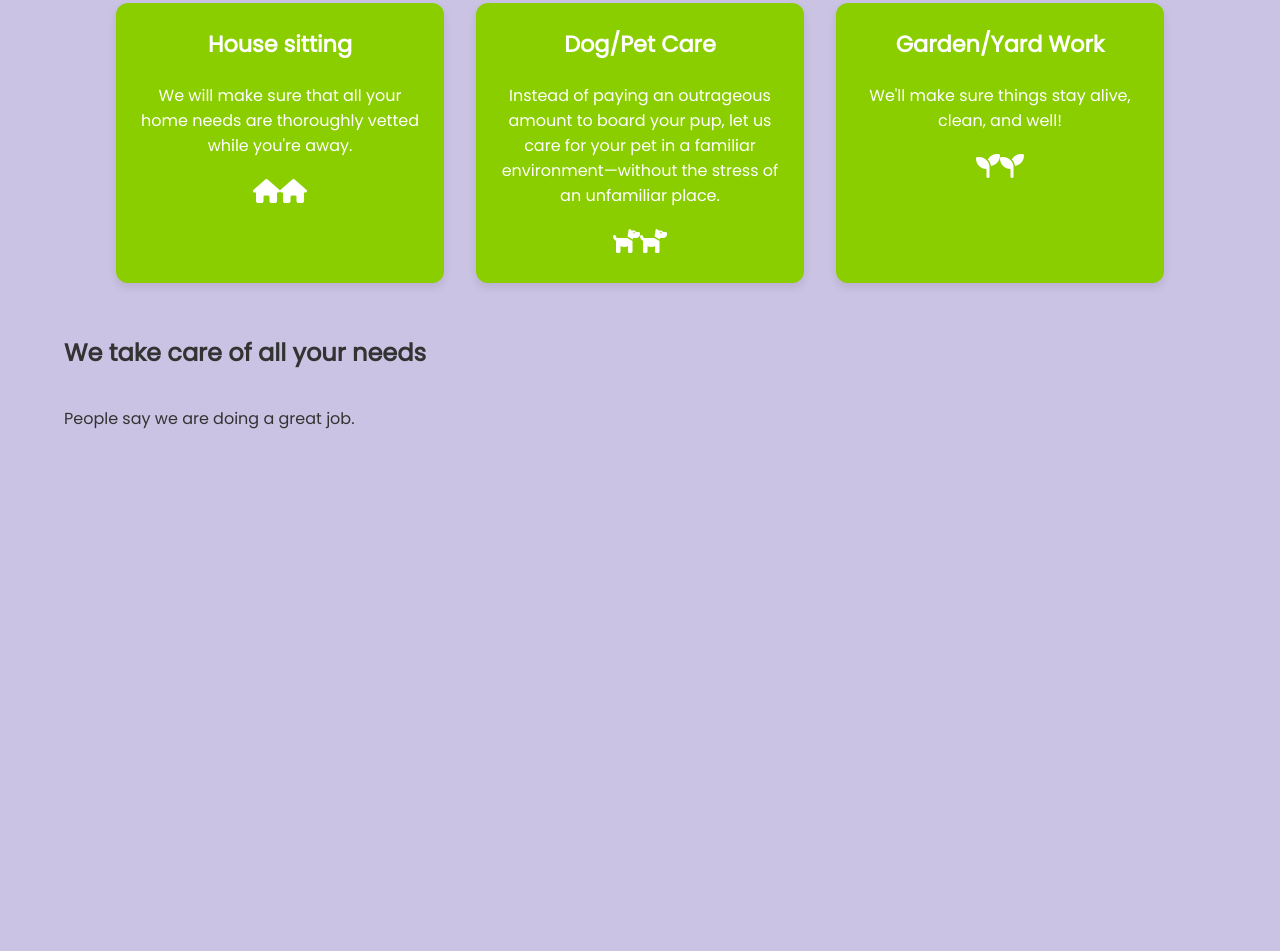
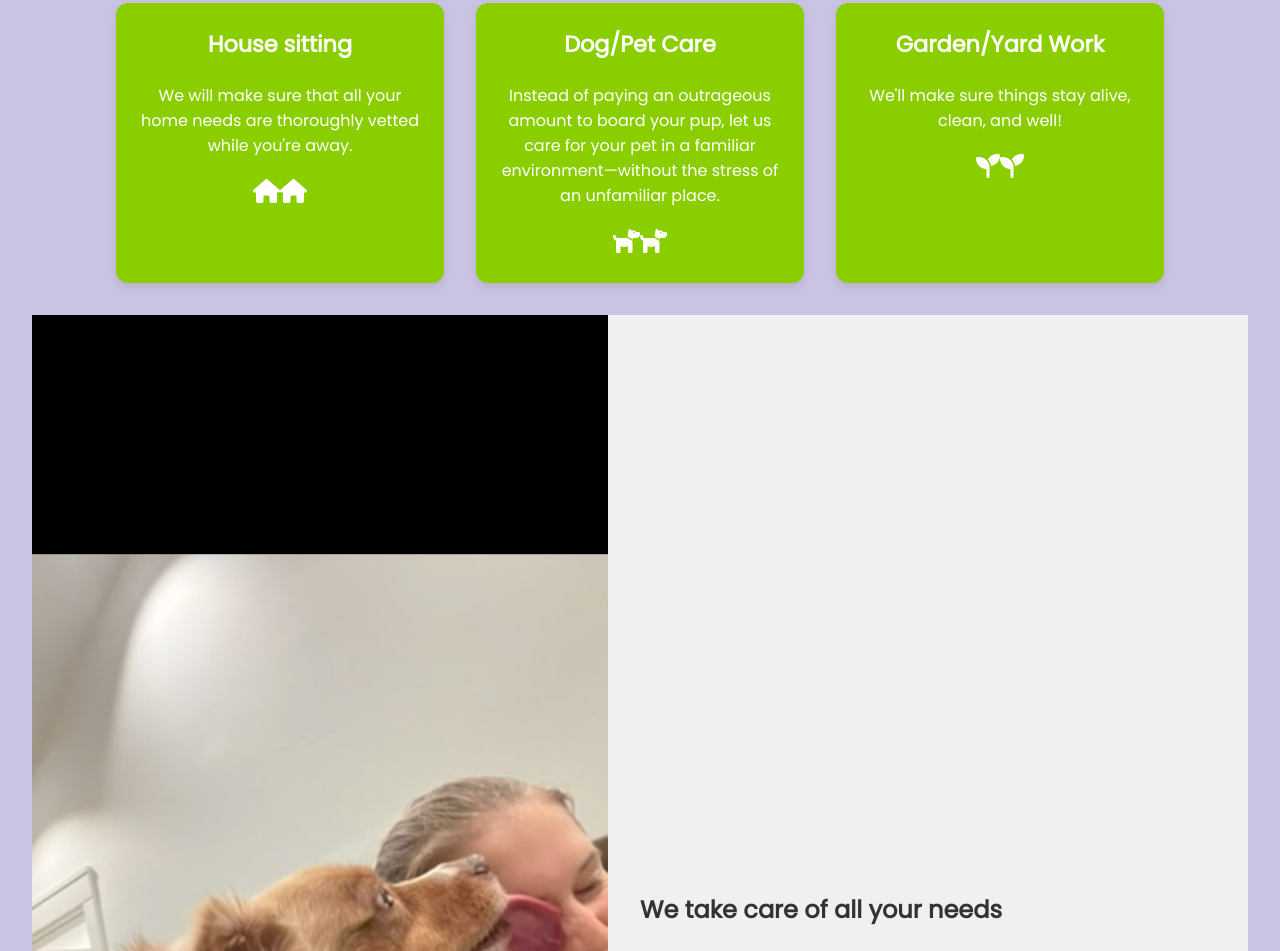
Before and after one commit to alexisbernt/HomeWin, a plain HTML site: page index.html in a window 1280 px wide. Shown: the part 369-1320 px from the top of the page. Before the commit the page ends 880 px from the top, so only its background shows below. Drawn offline with Linux system fonts and the light colour scheme.

Commit message:
Update index.html

```diff
--- a/index.html
+++ b/index.html
@@ -36,10 +36,15 @@
         <span class="icon"><i class="fa-solid fa-seedling"></i></span>
       </div>
     </section>
-    <div style="flex: 1; padding: 2rem; display: flex; flex-direction: column; justify-content: center;">
+    <section class="full-width-card" style="display: flex; width: 100%; background-color: #f0f0f0; margin-top: 2rem;">
+      <div style="flex: 1; display: flex; align-items: center; justify-content: center;">
+        <img src="dog.png" alt="Dog" style="max-width: 100%; height: auto; object-fit: cover;" />
+      </div>
+      <div style="flex: 1; padding: 2rem; display: flex; flex-direction: column; justify-content: center;">
         <h2>We take care of all your needs</h2>
         <p>People say we are doing a great job.</p>
-    </div>
+      </div>
+    </section>
   </main>
 </body>
 </html>
```
